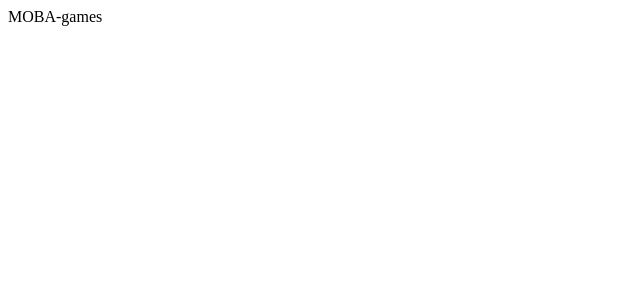
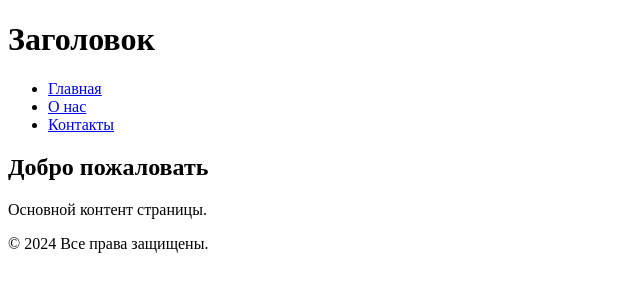
Before and after one commit to MarseilleBeztsenny/MOBA-games, a plain HTML site: page index.html in a window 1280 px wide. Shown: the whole page, without its empty margins (0-640 px from the left). Drawn offline with Linux system fonts and the light colour scheme.

Commit message:
Update index.html

```diff
--- a/index.html
+++ b/index.html
@@ -1,6 +1,30 @@
 <!DOCTYPE html>
 <html lang="ru">
-  <head>MOBA-games</head>
+  <body>
+  <head>
   <meta charset="UTF-8">
   <meta name="viewport" content="width=device-width, initial-scale=1">
   <title>MOBA-games</title>
+  <link rel="stylesheet" href="styles.css">
+  </head>
+  <body>
+<header>
+<h1>Заголовок</h1>
+<nav>
+<ul>
+<li><a href="#home">Главная</a></li>
+<li><a href="#about">О нас</a></li>
+<li><a href="#contact">Контакты</a></li>
+</ul>
+</nav>
+</header>
+<main>
+<section id="home">
+<h2>Добро пожаловать</h2>
+<p>Основной контент страницы.</p>
+</section>
+</main>
+<footer>
+<p>© 2024 Все права защищены.</p>
+</footer>
+</body>
```
